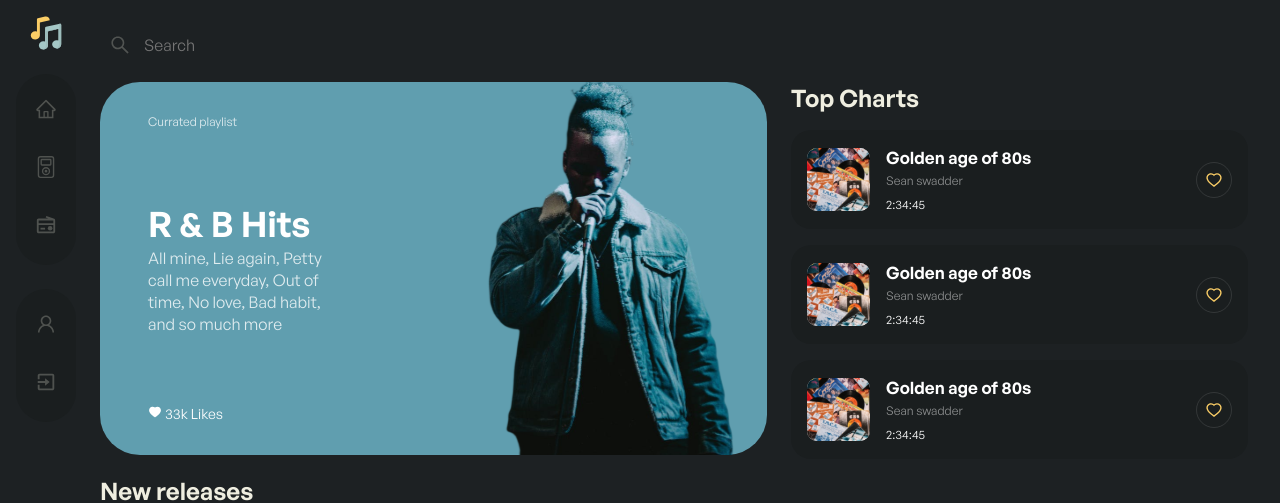
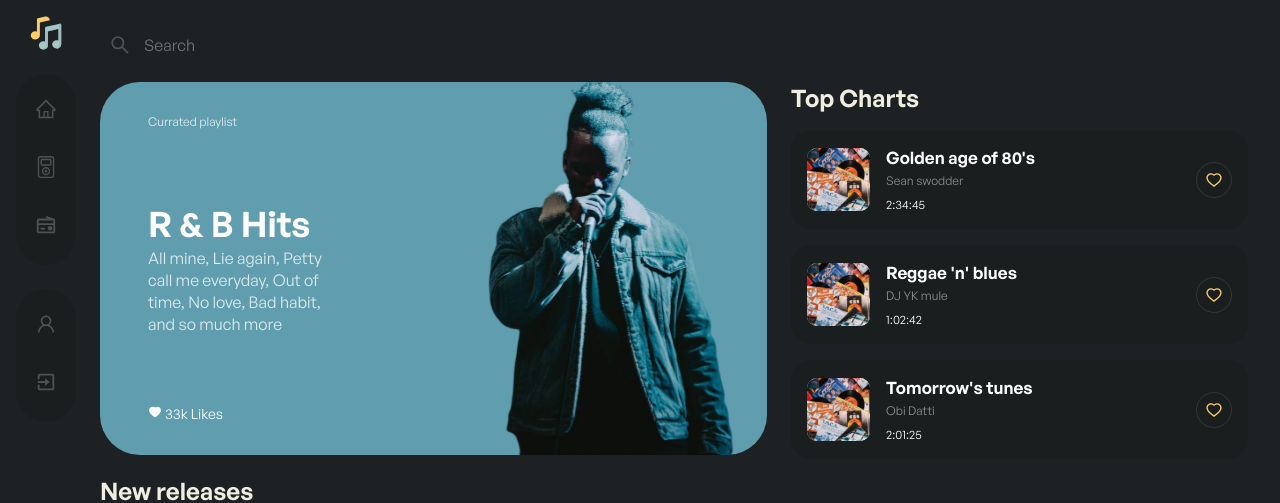
Before and after one commit to Rafaelnoll/React-music, a React (Vite) app: page / in a window 1280 px wide. Shown: the top 503 px of the page. Built offline with nearby package versions, Linux system fonts and the light colour scheme.

Commit message:
Starting to make the component Chart dynamic

```diff
--- a/src/components/AlbumsCarrossel/index.jsx
+++ b/src/components/AlbumsCarrossel/index.jsx
@@ -1,6 +1,7 @@
 import { AlbumCard } from "../AlbumCard";
 import { AlbumsContainer } from "./styles";
 import { Swiper, SwiperSlide } from "swiper/react";
+import P from "prop-types";
 import "swiper/css";
 
 
@@ -27,12 +28,11 @@ const swiperBreakPoints = {
 	},
 };
 
-export function AlbumsCarrossel() {
-
+export function AlbumsCarrossel({ label }) {
 	return (
 		<>
 			<AlbumsContainer>
-				<h2>New releases</h2>
+				<h2>{label}</h2>
 				<Swiper
 					slidesPerView={3}
 					breakpoints={swiperBreakPoints}
@@ -52,3 +52,7 @@ export function AlbumsCarrossel() {
 		</>
 	);
 }
+
+AlbumsCarrossel.propTypes = {
+	label: P.string.isRequired,
+};
--- a/src/components/Chart/index.jsx
+++ b/src/components/Chart/index.jsx
@@ -1,15 +1,15 @@
 import { ChartContainer, ChartLikeButton, ChartTexts } from "./styles";
-import ChartImage from "../../assets/imgs/chart-image.svg";
+import P from "prop-types";
 import { AiOutlineHeart } from "react-icons/ai";
 
-export function Chart() {
+export function Chart({ chartImage, name, artist, time }) {
 	return (
 		<ChartContainer>
-			<img src={ChartImage} />
+			<img src={chartImage} />
 			<ChartTexts>
-				<strong>Golden age of 80s</strong>
-				<span className="artist">Sean swadder</span>
-				<span className="time">2:34:45</span>
+				<strong>{name}</strong>
+				<span className="artist">{artist}</span>
+				<span className="time">{time}</span>
 			</ChartTexts>
 			<ChartLikeButton>
 				<AiOutlineHeart />
@@ -17,3 +17,10 @@ export function Chart() {
 		</ChartContainer>
 	);
 }
+
+Chart.propTypes = {
+	chartImage: P.node.isRequired,
+	name: P.string.isRequired,
+	artist: P.string.isRequired,
+	time: P.string.isRequired,
+};
--- a/src/components/Main/index.jsx
+++ b/src/components/Main/index.jsx
@@ -11,7 +11,7 @@ export function Main() {
 			<MainContent>
 				<TopNav />
 				<TopCharts />
-				<AlbumsCarrossel />
+				<AlbumsCarrossel label="New releases" />
 			</MainContent>
 		</MainContainer>
 	);
--- a/src/components/TopCharts/index.jsx
+++ b/src/components/TopCharts/index.jsx
@@ -1,6 +1,31 @@
 import { TopChartContainer, ChartsList } from "./styles";
 import { HeroSection } from "../HeroSection";
 import { Chart } from "../Chart";
+import ChartImage from "../../assets/imgs/chart-image.svg";
+
+const topCharts = [
+	{
+		id: 113123,
+		chartImage: ChartImage,
+		name: "Golden age of 80's",
+		artist: "Sean swodder",
+		time: "2:34:45"
+	},
+	{
+		id: 2423423,
+		chartImage: ChartImage,
+		name: "Reggae 'n' blues",
+		artist: "DJ YK mule",
+		time: "1:02:42"
+	},
+	{
+		id: 35423423,
+		chartImage: ChartImage,
+		name: "Tomorrow's tunes",
+		artist: "Obi Datti",
+		time: "2:01:25"
+	},
+];
 
 export function TopCharts() {
 	return (
@@ -9,9 +34,15 @@ export function TopCharts() {
 			<div className="top-charts">
 				<h2>Top Charts</h2>
 				<ChartsList className="charts-list">
-					<Chart />
-					<Chart />
-					<Chart />
+					{topCharts.map(chart => (
+						<Chart
+							key={chart.id}
+							chartImage={chart.chartImage}
+							name={chart.name}
+							artist={chart.artist}
+							time={chart.time}
+						/>
+					))}
 				</ChartsList>
 			</div>
 		</TopChartContainer>
```
